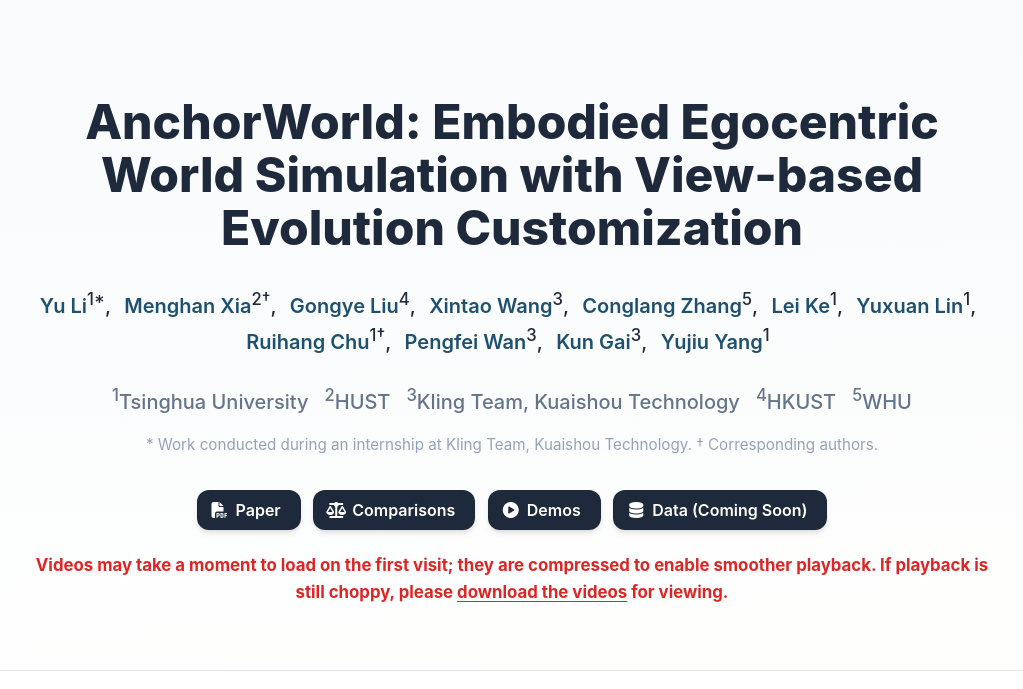
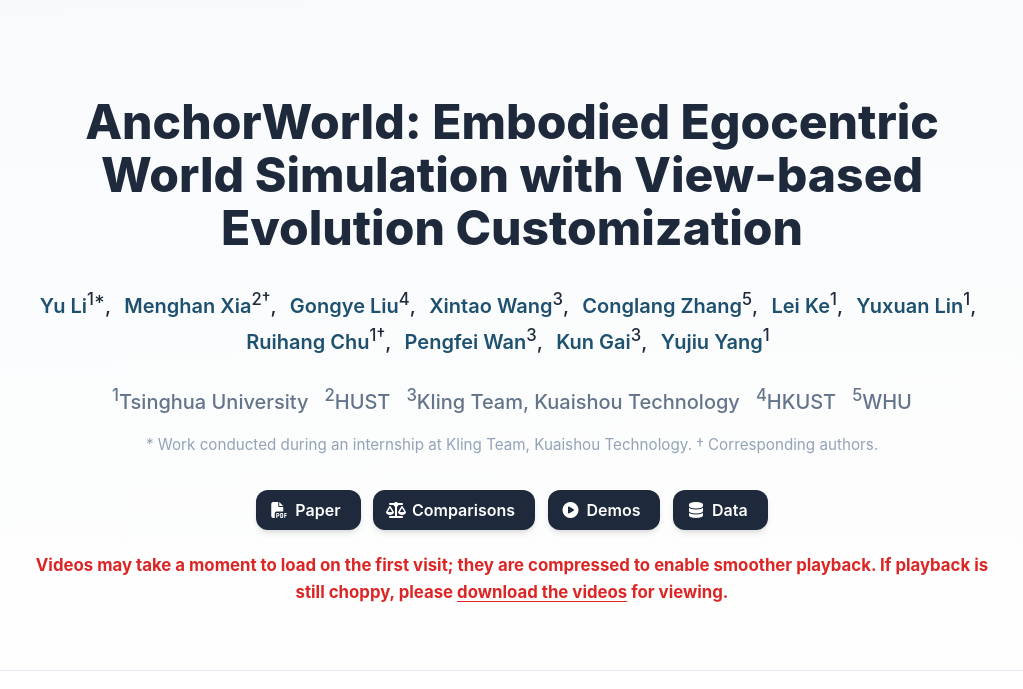
Before and after one commit to yuli0103/AnchorWorld, a plain HTML site: page index.html in a window 1280 px wide. Shown: the top 689 px of the page, without its empty margins (128-1151 px from the left). Drawn offline with Linux system fonts and the light colour scheme.

Commit message:
Update index.html

```diff
--- a/index.html
+++ b/index.html
@@ -149,9 +149,9 @@
                   </a>
                 </span> -->
                 <span class="link-block">
-                  <a href="#" target="_blank" class="external-link button is-normal is-rounded is-dark">
+                  <a href="#https://huggingface.co/datasets/lyabc/anchorworld-dataset-full" target="_blank" class="external-link button is-normal is-rounded is-dark">
                     <span class="icon"><i class="fas fa-database"></i></span>
-                    <span>Data (Coming Soon)</span>
+                    <span>Data</span>
                   </a>
                 </span>
               </div>
```
